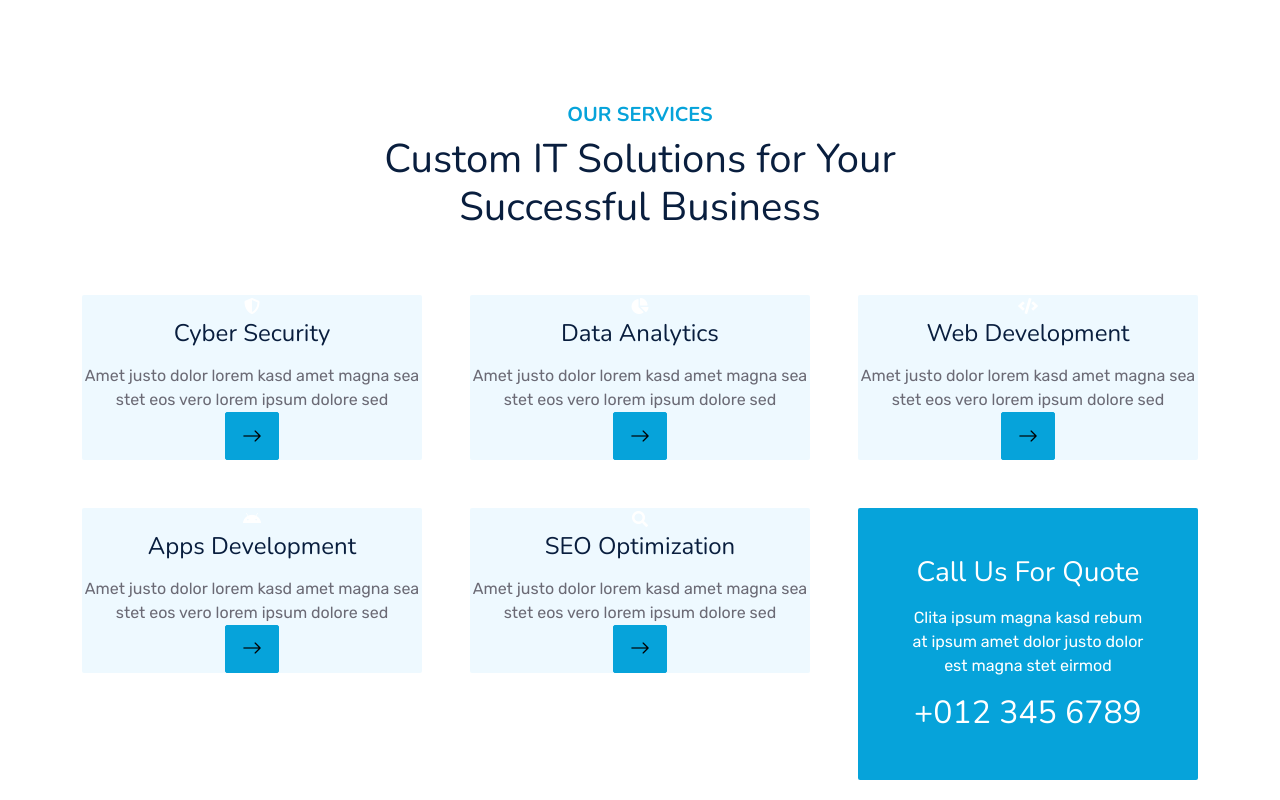
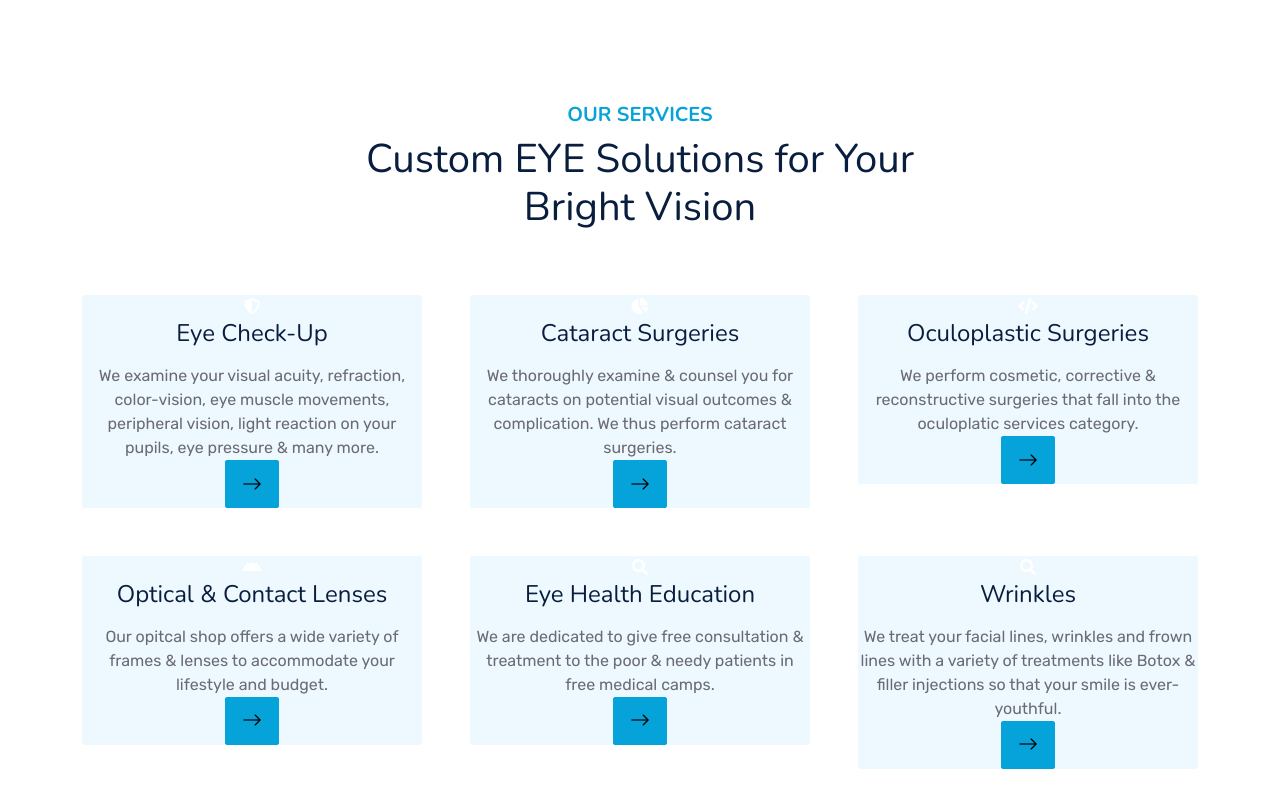
Before and after one commit to Skyz03/Startup-1, a website: page pages/index.html in a window 1280 px wide. Shown: the part 2540-3340 px from the top of the page. Drawn offline with nearby package versions, Linux system fonts and the light colour scheme; files that its build step writes are made by us from their sources.

Commit message:
feat: services content update

```diff
--- a/pages/index.html
+++ b/pages/index.html
@@ -230,7 +230,7 @@
     <div class="container py-5">
         <div class="section-title text-center position-relative pb-3 mb-5 mx-auto" style="max-width: 600px;">
             <h5 class="fw-bold text-primary text-uppercase">Our Services</h5>
-            <h1 class="mb-0">Custom IT Solutions for Your Successful Business</h1>
+            <h1 class="mb-0">Custom EYE Solutions for Your Bright Vision</h1>
         </div>
         <div class="row g-5">
             <div class="col-lg-4 col-md-6 wow zoomIn" data-wow-delay="0.3s">
@@ -239,8 +239,9 @@
                     <div class="service-icon">
                         <i class="fa fa-shield-alt text-white"></i>
                     </div>
-                    <h4 class="mb-3">Cyber Security</h4>
-                    <p class="m-0">Amet justo dolor lorem kasd amet magna sea stet eos vero lorem ipsum dolore sed
+                    <h4 class="mb-3">Eye Check-Up</h4>
+                    <p class="m-0">We examine your visual acuity, refraction, color-vision, eye muscle movements,
+                        peripheral vision, light reaction on your pupils, eye pressure & many more.
                     </p>
                     <a class="btn btn-lg btn-primary rounded" href="">
                         <i class="bi bi-arrow-right"></i>
@@ -253,8 +254,9 @@
                     <div class="service-icon">
                         <i class="fa fa-chart-pie text-white"></i>
                     </div>
-                    <h4 class="mb-3">Data Analytics</h4>
-                    <p class="m-0">Amet justo dolor lorem kasd amet magna sea stet eos vero lorem ipsum dolore sed
+                    <h4 class="mb-3">Cataract Surgeries</h4>
+                    <p class="m-0">We thoroughly examine & counsel you for cataracts on potential visual outcomes &
+                        complication. We thus perform cataract surgeries.
                     </p>
                     <a class="btn btn-lg btn-primary rounded" href="">
                         <i class="bi bi-arrow-right"></i>
@@ -267,8 +269,9 @@
                     <div class="service-icon">
                         <i class="fa fa-code text-white"></i>
                     </div>
-                    <h4 class="mb-3">Web Development</h4>
-                    <p class="m-0">Amet justo dolor lorem kasd amet magna sea stet eos vero lorem ipsum dolore sed
+                    <h4 class="mb-3">Oculoplastic Surgeries</h4>
+                    <p class="m-0">We perform cosmetic, corrective & reconstructive surgeries that fall into the
+                        oculoplatic services category.
                     </p>
                     <a class="btn btn-lg btn-primary rounded" href="">
                         <i class="bi bi-arrow-right"></i>
@@ -281,8 +284,9 @@
                     <div class="service-icon">
                         <i class="fab fa-android text-white"></i>
                     </div>
-                    <h4 class="mb-3">Apps Development</h4>
-                    <p class="m-0">Amet justo dolor lorem kasd amet magna sea stet eos vero lorem ipsum dolore sed
+                    <h4 class="mb-3">Optical & Contact Lenses</h4>
+                    <p class="m-0">Our opitcal shop offers a wide variety of frames & lenses to accommodate your
+                        lifestyle and budget.
                     </p>
                     <a class="btn btn-lg btn-primary rounded" href="">
                         <i class="bi bi-arrow-right"></i>
@@ -295,15 +299,33 @@
                     <div class="service-icon">
                         <i class="fa fa-search text-white"></i>
                     </div>
-                    <h4 class="mb-3">SEO Optimization</h4>
-                    <p class="m-0">Amet justo dolor lorem kasd amet magna sea stet eos vero lorem ipsum dolore sed
+                    <h4 class="mb-3">Eye Health Education</h4>
+                    <!-- <h4 class="mb-3">Asian/Cosmetic Eyelid Surgery</h4> -->
+                    <p class="m-0">We are dedicated to give free consultation & treatment to the poor & needy patients
+                        in free medical camps.
                     </p>
                     <a class="btn btn-lg btn-primary rounded" href="">
                         <i class="bi bi-arrow-right"></i>
                     </a>
                 </div>
             </div>
-            <div class="col-lg-4 col-md-6 wow zoomIn" data-wow-delay="0.9s">
+            <div class="col-lg-4 col-md-6 wow zoomIn" data-wow-delay="0.6s">
+                <div
+                    class="service-item bg-light rounded d-flex flex-column align-items-center justify-content-center text-center">
+                    <div class="service-icon">
+                        <i class="fa fa-search text-white"></i>
+                    </div>
+                    <h4 class="mb-3">Wrinkles</h4>
+                    <p class="m-0">We treat your facial lines, wrinkles and frown lines with a variety of treatments
+                        like Botox & filler injections so that your smile is ever-youthful.
+                    </p>
+                    <a class="btn btn-lg btn-primary rounded" href="">
+                        <i class="bi bi-arrow-right"></i>
+                    </a>
+                </div>
+            </div>
+            <!-- Wrinkles Removal Services  -->
+            <!-- <div class="col-lg-4 col-md-6 wow zoomIn" data-wow-delay="0.9s">
                 <div
                     class="position-relative bg-primary rounded h-100 d-flex flex-column align-items-center justify-content-center text-center p-5">
                     <h3 class="text-white mb-3">Call Us For Quote</h3>
@@ -311,7 +333,7 @@
                         magna stet eirmod</p>
                     <h2 class="text-white mb-0">+012 345 6789</h2>
                 </div>
-            </div>
+            </div> -->
         </div>
     </div>
 </div>
```
